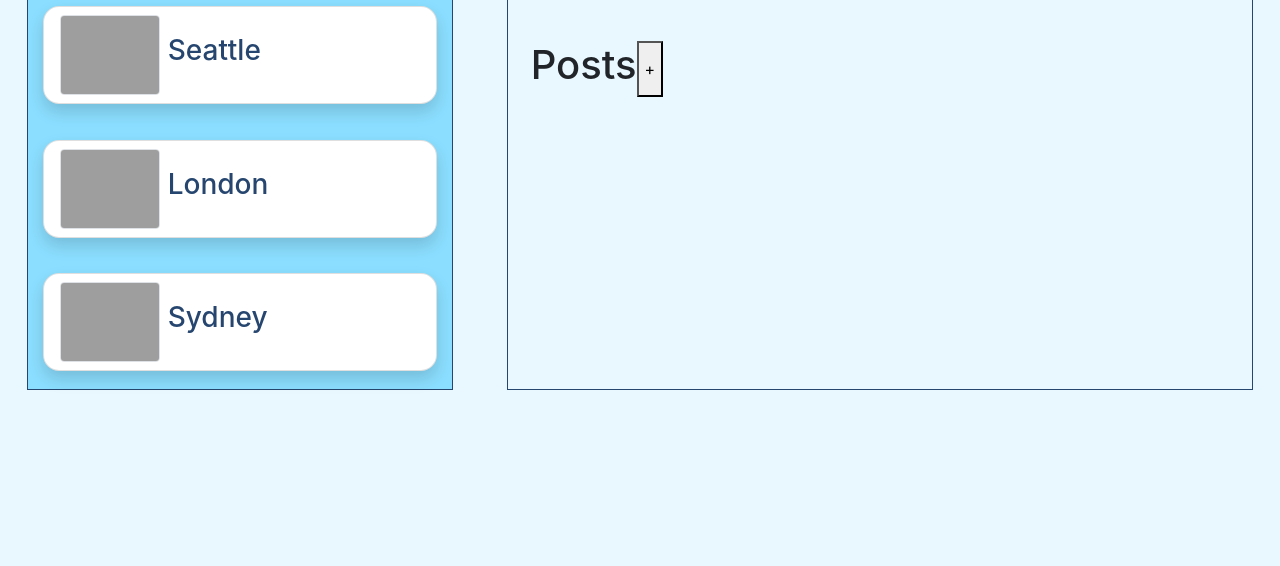
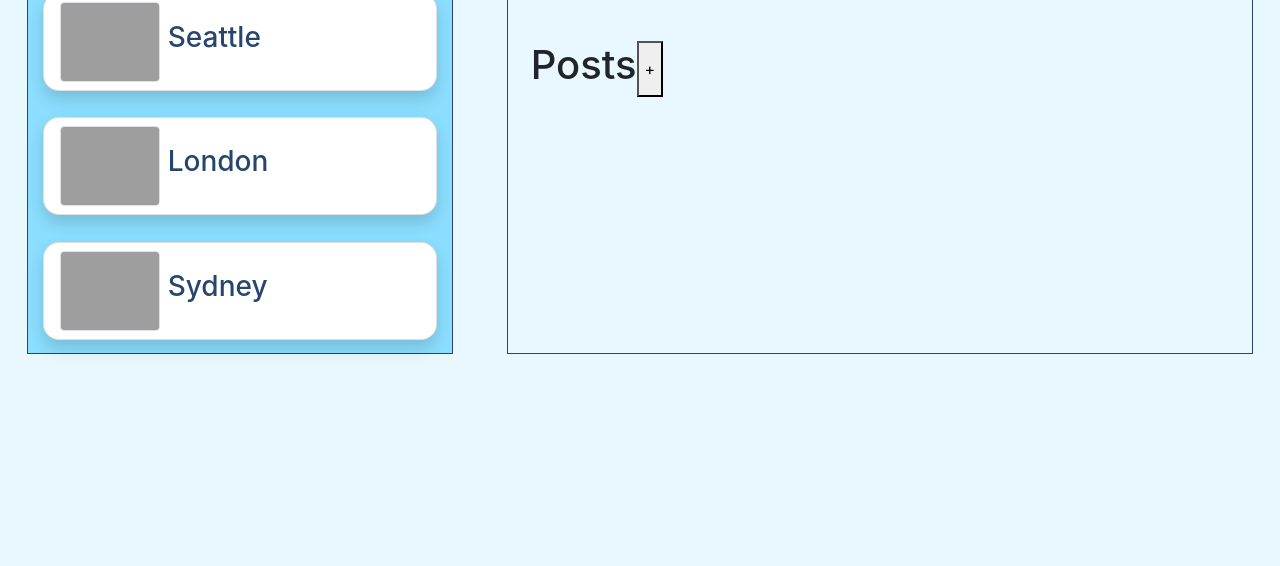
Before and after one commit to ncbentley/wayfarer, a Django app: page /cities/ in a window 1280 px wide. Shown: the part 292-858 px from the top of the page. After the commit the page ends 646 px from the top, so only its background shows below. Run offline with Django 3.2, Linux system fonts and the light colour scheme; data that the repository does not hold is empty; some libraries are stand-ins or nearby versions; grey boxes are pictures that could not be loaded.

Commit message:
scrollbar gone but can scroll if needed!

```diff
--- a/main_app/static/styles/styles.css
+++ b/main_app/static/styles/styles.css
@@ -1,10 +1,9 @@
 body {
     background-color: var(--light-teal);
-    overflow: hidden;
 }
 
 main {
-    height: 100vh;
+    height: 94vh;
     margin: 0px;
 }
 
```
